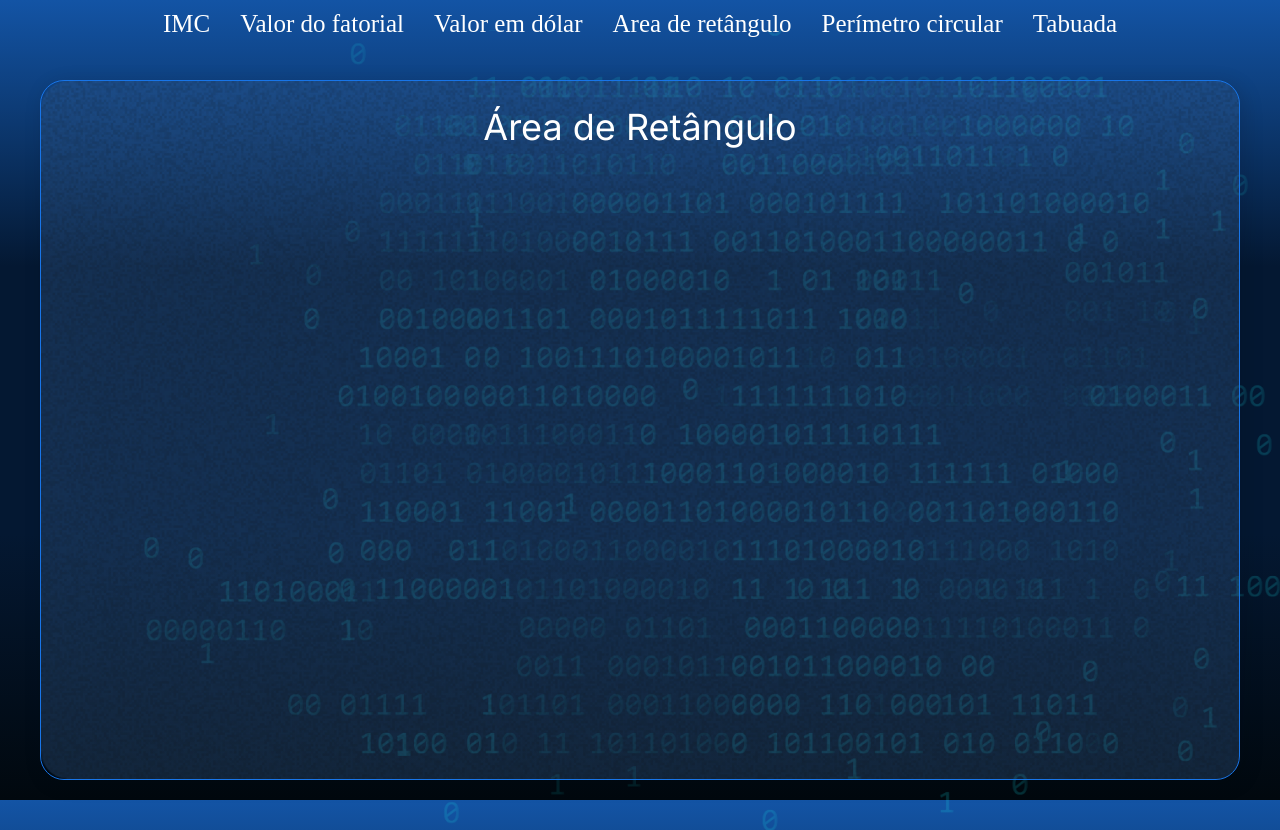
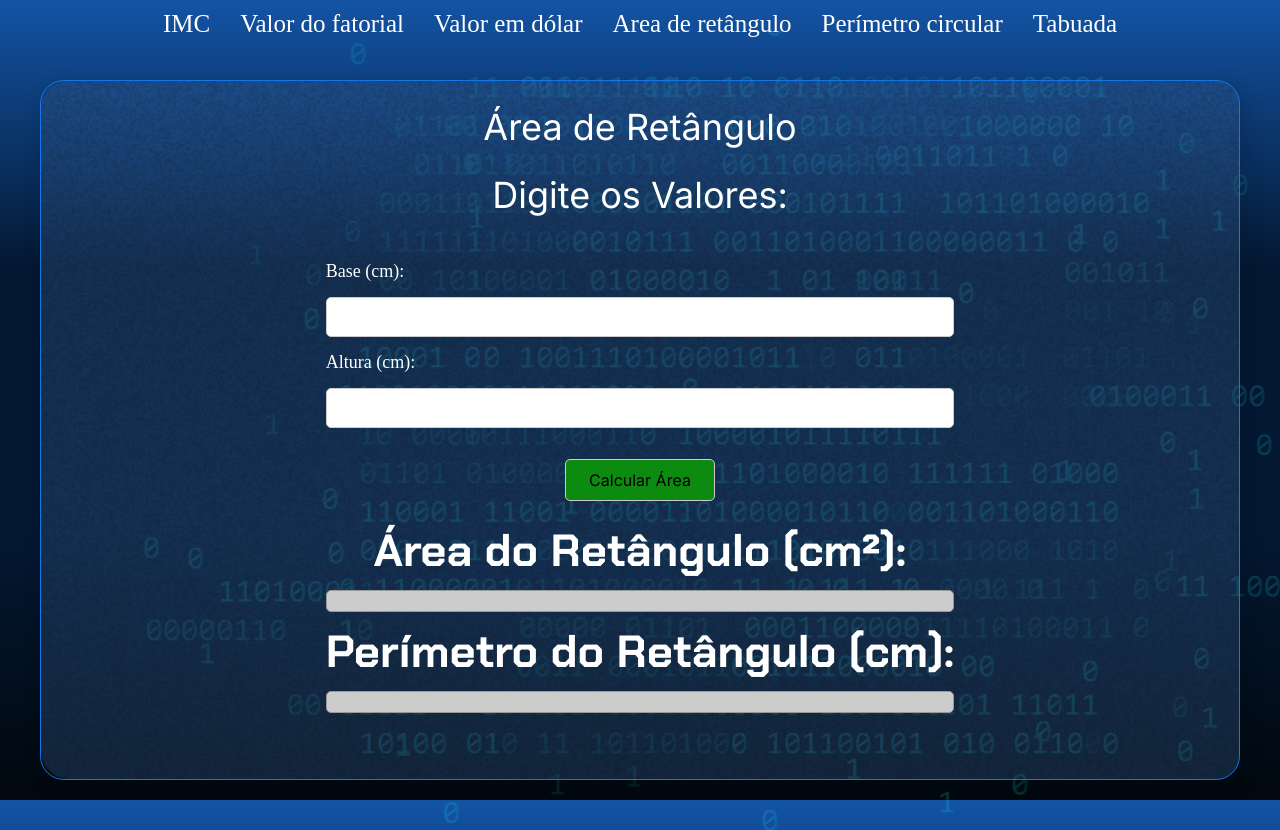
Before and after one commit to dionlucas10/projeto-teste, a plain HTML site: page retangular.html in a window 1280 px wide. Drawn offline with Linux system fonts and the light colour scheme; files whose address does not match are found by name.

Commit message:
atualizei o site

```diff
--- a/retangular.html
+++ b/retangular.html
@@ -9,6 +9,7 @@
     <link href="https://fonts.googleapis.com/css2?family=Chakra+Petch:wght@700&family=Inter:wght@400;700&display=swap"
         rel="stylesheet">
     <link rel="stylesheet" href="style.css">
+    <link rel="stylesheet" href="style/rentangilar.css">
     <title>Desafio JS</title>
 </head>
 
@@ -41,14 +42,25 @@
         <div class="container">
             <div class="container__conteudo">
                 <h2>Área de Retângulo</h2>
-                <div class="container__informacoes">
-                    <div class="container__texto">
+                <h2 class="titulo-rentagular">Digite os Valores:</h2>
+                <div class="retangular">
+                    <div class="retangular-numeros">
+                        <label class="texto-retangular" for="base">Base (cm): </label>
+                        <input id="base" type="number" class="botao-retangular">
+                        <label class="texto-retangular" for="altura">Altura (cm): </label>
+                        <input id="altura" type="number" class="botao-retangular">
+                        <button onclick="calcularAreaRetangulo()" class="botao-retangular back">Calcular Área</button>
+                    </div>
+                    <div class="retangular-resultado">
+                        <h1 class="resultado">Área do Retângulo (cm²):</h1>
+                        <p id="resul-retangular" class="resultado-retangular"></p>
+                        <h1 class="resultado">Perímetro do Retângulo (cm):</h1>
+                         <p id="Perimetro" class="resultado-retangular"></p>
                     </div>
                 </div>
             </div>
-        </div>
     </main>
-    <script src="app.js" defer></script>
+    <script src="retangular.js" defer></script>
 </body>
 
 </html>
--- /dev/null
+++ b/retangular.js
@@ -0,0 +1,12 @@
+function calcularAreaRetangulo() {
+    let base = parseFloat(document.getElementById("base").value);
+    let altura = parseFloat(document.getElementById("altura").value);
+    let area = base * altura;
+    let mensagem = `${area.toFixed(2)} cm²`;
+
+    document.getElementById("resul-retangular").textContent = mensagem;
+
+    const perimetro = 2 * (base + altura);
+    let mensagemPerimetro = `${perimetro.toFixed(2)} cm`;
+    document.getElementById("Perimetro").textContent = mensagemPerimetro;
+}
--- /dev/null
+++ b/style/cicular.css
@@ -0,0 +1,45 @@
+.titulo-circular{
+    /* font-family: 'Chakra Petch', sans-serif; */
+    font-weight: 700;
+    font-size: 30px;
+    color: #FFFFFF;
+    margin: 30px 0;
+}
+
+.circular{
+    display: flex;
+    flex-direction: column;
+    align-items: center;
+    justify-content: center;
+    gap: 10em;
+    text-align: center;
+}
+
+.circular-numeros{
+    width: 200px;
+    height: 40px;
+    border-radius: 5px;
+    font-size: 20px;
+    text-align: center;
+    outline: none;
+}
+.botao-circular{
+    width: 150px;
+    height: 40px;
+    border-radius: 5px;
+    font-size: 20px;
+    font-weight: 700;
+    color: black;
+    /* background-color: #4CAF50; */
+    border: none;
+    cursor: pointer;
+}
+
+.back{
+    margin-top: 40px;
+    text-decoration: none;
+    font-size: 20px;
+    padding: 0.5em;
+    background-color: #FF8C00;
+    border-radius: 0.5em;
+}
--- /dev/null
+++ b/style/rentangilar.css
@@ -0,0 +1,43 @@
+
+.titulo-rentagular{
+    padding: 2%;
+}
+
+.retangular-numeros{
+    display: flex;
+    flex-direction: column;
+    gap: 15px;
+    margin-top: 20px;
+}
+
+.texto-retangular{
+    font-size: 18px;
+    font-weight: 500;
+}
+
+.botao-retangular{
+    padding: 10px;
+    font-size: 16px;
+    border-radius: 5px;
+    border: 1px solid #ccc;
+    color: black;
+}
+
+.retangular-resultado{
+    display: flex;
+    flex-direction: column;
+    margin-top: 20px;
+    gap: 10px;
+    width: 100%;
+}
+
+.resultado-retangular{
+    font-size: 20px;
+    font-weight: 600;
+    background-color: #ccc;
+    color: black;
+    text-align: center;
+    padding: 10px 0;
+    border-radius: 5px;
+    border: 1px solid #999;
+}
```
Also changed, not shown: circular.html (+14 -4 lines), circular.js (added, +11 -0 lines).
